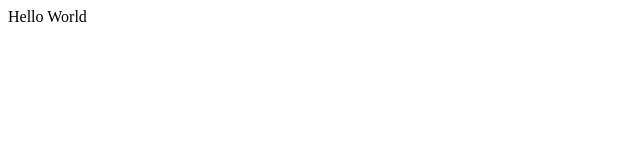
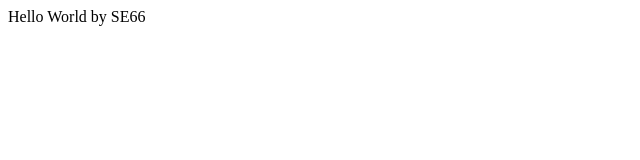
Before and after one commit to PhUBADINh/phubadinh.github.io, a plain HTML site: page index.html in a window 1280 px wide. Shown: the full height of the page, 0-640 px from the left. Drawn offline with Linux system fonts and the light colour scheme.

Commit message:
add by se66

```diff
--- a/index.html
+++ b/index.html
@@ -1,5 +1,5 @@
 <html>
     <body>
-        Hello World
+        Hello World by SE66
     </body>
 </html>
```
